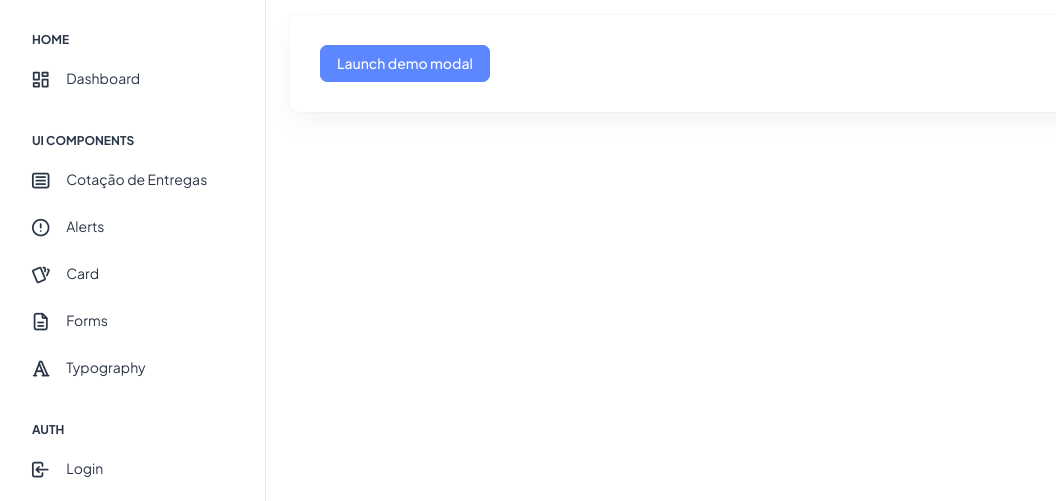
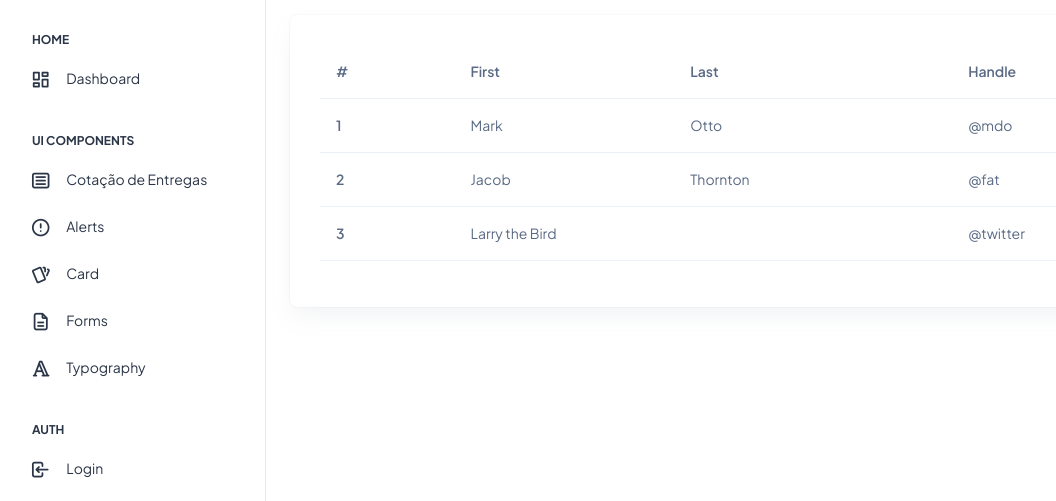
Before and after one commit to Brunobh51/sistema, a Django app: template app_CotacaoEntregas/templates/app_CotacaoEntregas/criacao_entrega.html in a window 1280 px wide. Shown: the part 70-571 px from the top of the page, without its empty margins (4-1060 px from the left). Run offline with Django 4.2, Linux system fonts and the light colour scheme; the template is opened without the code that fills it, so the values that code supplies are empty; some libraries are stand-ins or nearby versions.

Commit message:
rota entregas

```diff
--- a/app_CotacaoEntregas/funcoes/cotacao_entrega.py
+++ b/app_CotacaoEntregas/funcoes/cotacao_entrega.py
@@ -8,7 +8,7 @@ def consultar_cep(cep):
         data = response.json()
         return data
     else:
-        return {'erro':'O CEP informado é inválido ou inexistente'}
+        return None
 
 def valor_correio(cep, peso):
     key = config('KEY_CORREIO')
--- a/app_CotacaoEntregas/funcoes/salvar_cliente.py
+++ b/app_CotacaoEntregas/funcoes/salvar_cliente.py
@@ -1,4 +1,4 @@
-def criar_cliente(request):
+"""def criar_cliente(request):
     valorboy = request.POST.get('valormotoboy')
     nome = request.POST.get('nome_cliente')
     telefone = request.POST.get('telefone')
@@ -29,7 +29,7 @@ def criar_cliente(request):
     # Salve o cliente no banco de dados
     novo_cliente.save()
     print(motoboy_pago)
-
+    """
 
     """
     def consultar_cep(cep):
--- a/app_CotacaoEntregas/templates/app_CotacaoEntregas/cotacao.html
+++ b/app_CotacaoEntregas/templates/app_CotacaoEntregas/cotacao.html
@@ -140,7 +140,7 @@
                     <button type="button" class="btn-close" data-bs-dismiss="modal" aria-label="Close"></button>
                 </div>
                 <div class="modal-body">
-                    <form class="row g-3" action="#" method="post">
+                    <form class="row g-3" action="{% url 'entregas' %}" method="post">
                         {% csrf_token %}
 
                         <div class="col-md-6">
--- a/app_CotacaoEntregas/templates/app_CotacaoEntregas/criacao_entrega.html
+++ b/app_CotacaoEntregas/templates/app_CotacaoEntregas/criacao_entrega.html
@@ -2,30 +2,34 @@
 
 {% block conteudo %}
 
-
-<!-- Button trigger modal -->
-<button type="button" class="btn btn-primary" data-bs-toggle="modal" data-bs-target="#exampleModal">
-    Launch demo modal
-</button>
-
-<!-- Modal -->
-<div class="modal fade" id="exampleModal" tabindex="-1" aria-labelledby="exampleModalLabel" aria-hidden="true">
-    <div class="modal-dialog">
-        <div class="modal-content">
-            <div class="modal-header">
-                <h5 class="modal-title" id="exampleModalLabel">Modal title</h5>
-                <button type="button" class="btn-close" data-bs-dismiss="modal" aria-label="Close"></button>
-            </div>
-            <div class="modal-body">
-                ...
-            </div>
-            <div class="modal-footer">
-                <button type="button" class="btn btn-secondary" data-bs-dismiss="modal">Close</button>
-                <button type="button" class="btn btn-primary">Save changes</button>
-            </div>
-        </div>
-    </div>
-</div>
-
+<table class="table">
+    <thead>
+        <tr>
+            <th scope="col">#</th>
+            <th scope="col">First</th>
+            <th scope="col">Last</th>
+            <th scope="col">Handle</th>
+        </tr>
+    </thead>
+    <tbody>
+        <tr>
+            <th scope="row">1</th>
+            <td>Mark</td>
+            <td>Otto</td>
+            <td>@mdo</td>
+        </tr>
+        <tr>
+            <th scope="row">2</th>
+            <td>Jacob</td>
+            <td>Thornton</td>
+            <td>@fat</td>
+        </tr>
+        <tr>
+            <th scope="row">3</th>
+            <td colspan="2">Larry the Bird</td>
+            <td>@twitter</td>
+        </tr>
+    </tbody>
+</table>
 
 {% endblock conteudo %}
--- a/app_CotacaoEntregas/urls.py
+++ b/app_CotacaoEntregas/urls.py
@@ -4,6 +4,7 @@ from . import views
 urlpatterns = [
     path("", views.dashboard, name='dashboard'),
     path("cotacao/", views.cotacao, name='cotacao'),
+    path("entregas/", views.lista_entregas, name='entregas' )
 
     # Outras URLs relacionadas à cotação de entregas podem ser adicionadas aqui
 ]
--- a/app_CotacaoEntregas/views.py
+++ b/app_CotacaoEntregas/views.py
@@ -22,6 +22,7 @@ def cotacao(request):
             peso = request.POST.get('peso')
             valores = valor_correio(content['cep'], peso)
             valormotoboy = valor_motoboy(content['cep'])
+
             servico_sedex = valores['servicos'][SERVICO_SEDEX]
             servico_pac = valores['servicos'][SERVICO_PAC]
 
@@ -43,3 +44,7 @@ def cotacao(request):
         return render(request, 'app_CotacaoEntregas/cotacao.html', context)
     else:
         return render(request, 'app_CotacaoEntregas/cotacao.html')
+
+
+def lista_entregas(request):
+    return render(request, 'app_CotacaoEntregas/criacao_entrega.html')
```
